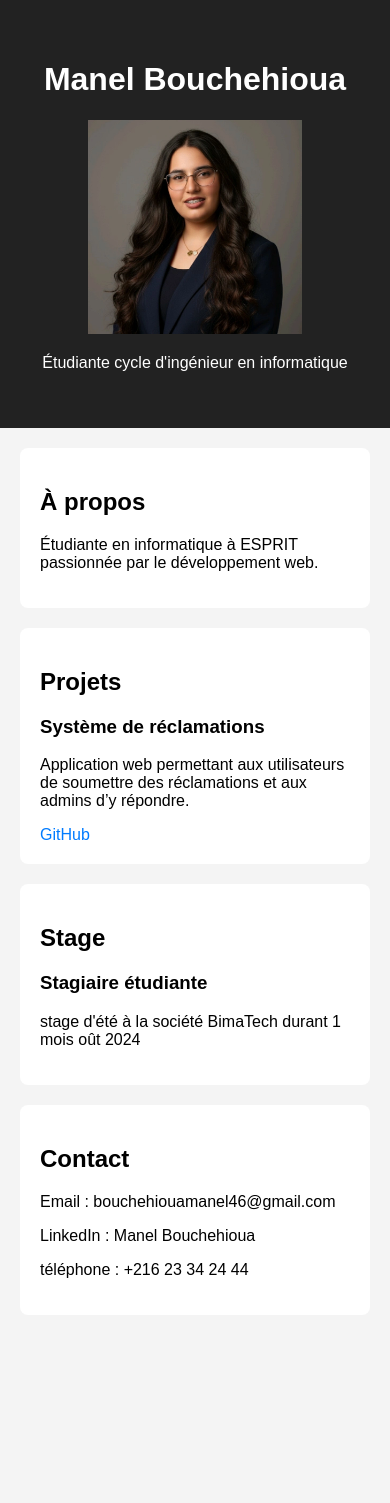
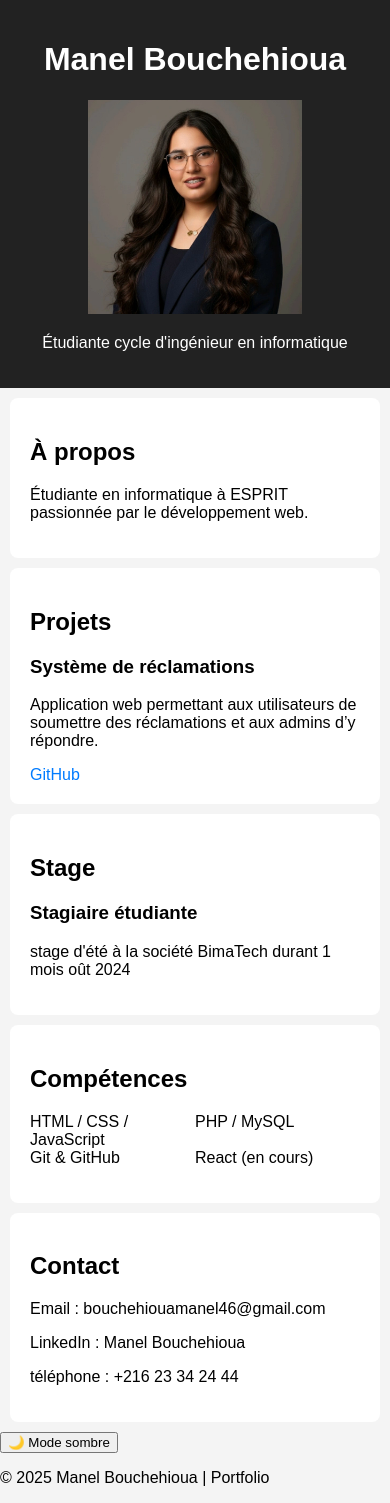
Before and after one commit to Manel032/Portfolio, a plain HTML site: page index.html in a window 390 px wide. Before the commit the page ends 1335 px from the top, so only its background shows below. Drawn offline with Linux system fonts and the light colour scheme.

Commit message:
Add files via upload

```diff
--- a/index.html
+++ b/index.html
@@ -27,14 +27,23 @@
         <a href="https://github.com/under-20/Reclamation/tree/main/recliv" target="_blank">GitHub</a>
     </div>
 </section>
+
 <section id="stage">
     <h2 >Stage</h2>
     <div class="Stage">
         <h3>Stagiaire étudiante</h3>
         <p>stage d'été à la société BimaTech durant 1 mois oût 2024</p>
     </div>
+</section>
 
-
+<section id="skills">
+    <h2>Compétences</h2>
+    <ul>
+        <li>HTML / CSS / JavaScript</li>
+        <li>PHP / MySQL</li>
+        <li>Git & GitHub</li>
+        <li>React (en cours)</li>
+    </ul>
 </section>
 
 <section id="contact">
@@ -44,6 +53,13 @@
     <p>téléphone : +216 23 34 24 44</p>
 </section>
 
+<button id="darkMode">🌙 Mode sombre</button>
+
 <script src="script.js"></script>
 </body>
+
+<footer>
+    <p>© 2025 Manel Bouchehioua | Portfolio</p>
+</footer>
+
 </html>
--- a/script.js
+++ b/script.js
@@ -1 +1,7 @@
 console.log("Portfolio chargé avec succès");
+
+const btn = document.getElementById("darkMode");
+
+btn.addEventListener("click", () => {
+    document.body.classList.toggle("dark");
+});
--- a/style.css
+++ b/style.css
@@ -16,6 +16,7 @@ section {
     margin: 20px;
     background: white;
     border-radius: 8px;
+    animation: fadeIn 1s ease-in;
 }
 
 .project a {
@@ -26,3 +27,40 @@ section {
      width: 214px;
      height: 214px;
 }
+
+@media (max-width: 768px) {
+    header {
+        padding: 20px;
+    }
+
+    section {
+        margin: 10px;
+    }
+}
+
+@keyframes fadeIn {
+    from {
+        opacity: 0;
+        transform: translateY(20px);
+    }
+    to {
+        opacity: 1;
+        transform: translateY(0);
+    }
+}
+
+#skills ul {
+    display: grid;
+    grid-template-columns: repeat(auto-fit, minmax(150px, 1fr));
+    list-style: none;
+    padding: 0;
+}
+
+.dark {
+    background: #121212;
+    color: white;
+}
+
+.dark section {
+    background: #1e1e1e;
+}
```
